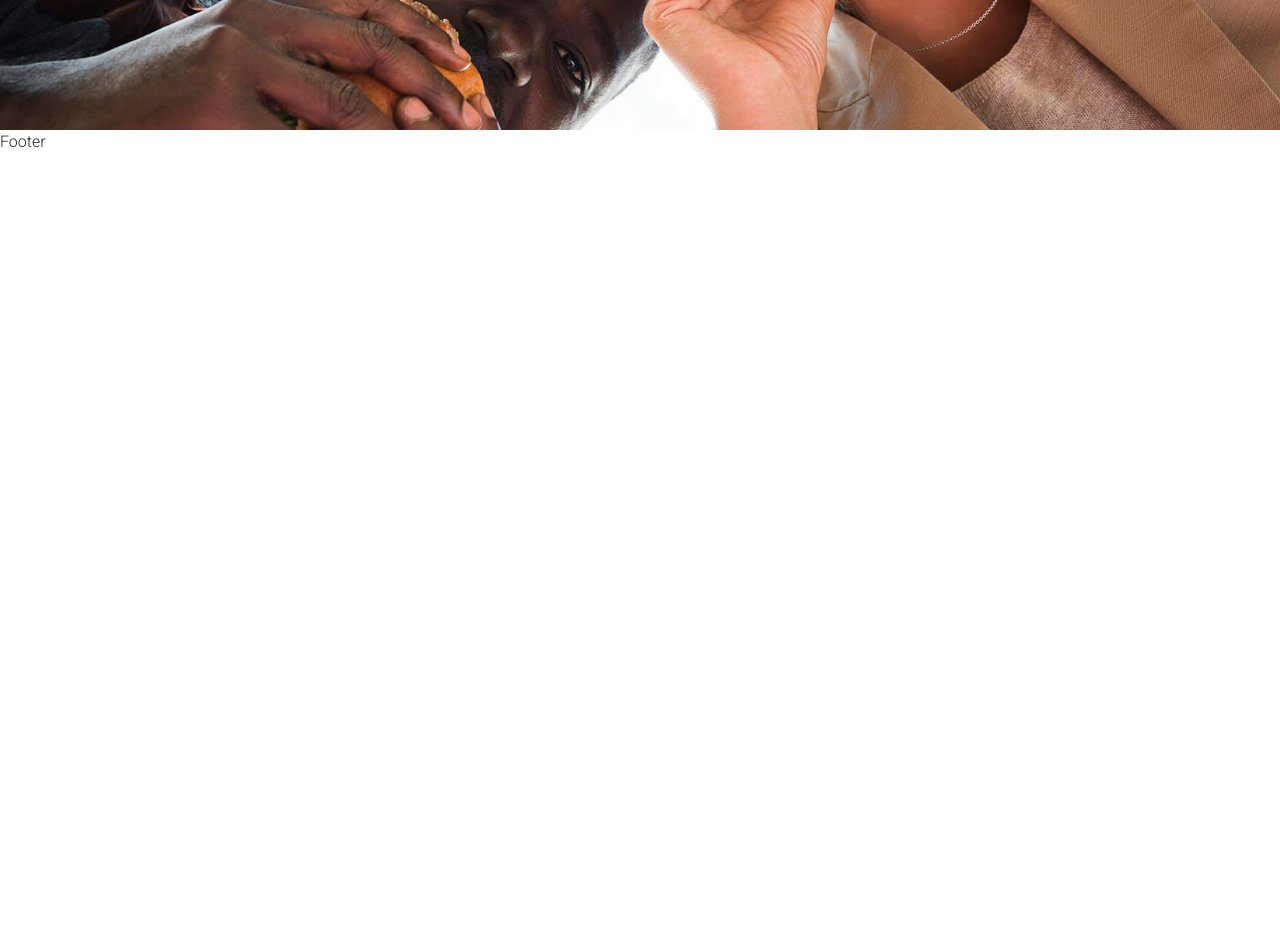
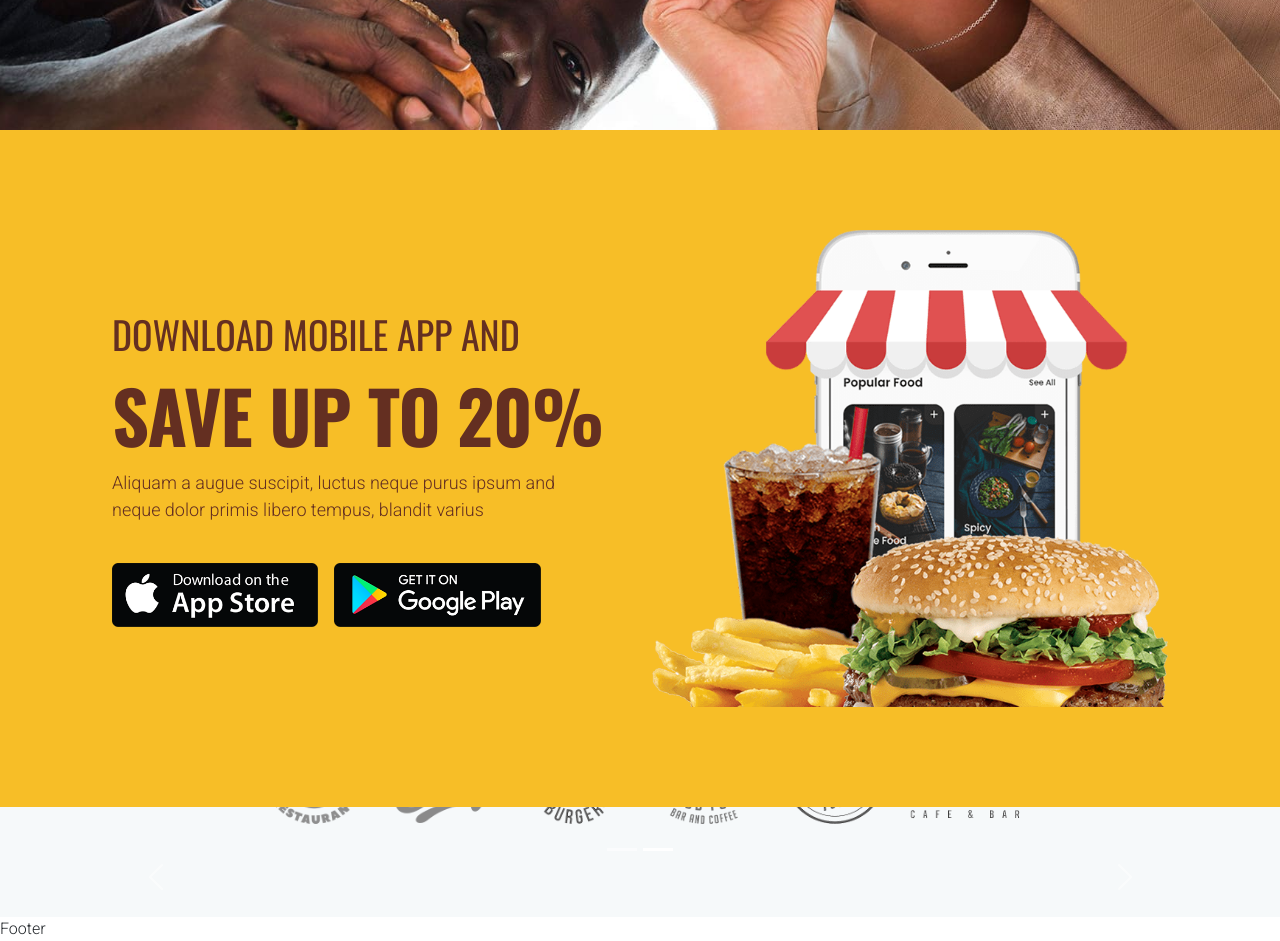
Before and after one commit to jigneshgit935/Burger-Ordering-WebApp-ReactJS, a React (Create React App) app: page / in a window 1280 px wide. Shown: the part 4980-5921 px from the top of the page. Before the commit the page ends 5134 px from the top, so only its background shows below. Built offline with nearby package versions, Linux system fonts and the light colour scheme.

Commit message:
shop promotion commited

```diff
--- a/src/pages/Home/Home.js
+++ b/src/pages/Home/Home.js
@@ -5,6 +5,7 @@ import '../../styles/HomeStyle.css';
 import Section2 from './Section2';
 import Section3 from './Section3';
 import Section4 from './Section4';
+import Section5 from './Section5';
 const Home = () => {
   return (
     <Layout>
@@ -18,8 +19,10 @@ const Home = () => {
       <Section3 />
 
       {/* Home Section Promotion */}
+      <Section4 />
 
-      <Section4 />
+      {/* Shop Section */}
+      <Section5 />
     </Layout>
   );
 };
--- /dev/null
+++ b/src/pages/Home/Section5.js
@@ -0,0 +1,113 @@
+import React from 'react';
+import { Carousel, Col, Container, Row } from 'react-bootstrap';
+import { Link } from 'react-router-dom';
+import StoreIos from '../../assets/shop/appstore.png';
+import StoreGoogle from '../../assets/shop/googleplay.png';
+import EShop from '../../assets/shop/e-shop.png';
+import Brand1 from '../../assets/brands/brand-11.png';
+import Brand2 from '../../assets/brands/brand-12.png';
+import Brand3 from '../../assets/brands/brand-13.png';
+import Brand4 from '../../assets/brands/brand-14.png';
+import Brand5 from '../../assets/brands/brand-15.png';
+import Brand6 from '../../assets/brands/brand-16.png';
+import Brand7 from '../../assets/brands/brand-17.png';
+import Brand8 from '../../assets/brands/brand-18.png';
+
+const Section5 = () => {
+  return (
+    <>
+      <section className="shop_section">
+        <Container>
+          <Row className="align-items-center">
+            <Col lg={6} className="text-center text-lg-start mb-5 mb-lg-0">
+              <h4>Download mobile App and</h4>
+              <h2>save up to 20%</h2>
+              <p>
+                Aliquam a augue suscipit, luctus neque purus ipsum and neque
+                dolor primis libero tempus, blandit varius
+              </p>
+
+              <Link to="/">
+                <img
+                  src={StoreIos}
+                  className="img-fluid me-3 store"
+                  alt="IOS"
+                />
+              </Link>
+              <Link to="/">
+                <img
+                  src={StoreGoogle}
+                  className="img-fluid me-3 store"
+                  alt="Android"
+                />
+              </Link>
+            </Col>
+
+            <Col lg={6}>
+              <img src={EShop} className="img-fluid" alt="e_shop" />
+            </Col>
+          </Row>
+        </Container>
+      </section>
+
+      <section className="brand_section">
+        <Container>
+          <Row>
+            <Carousel>
+              <Carousel.Item>
+                <Carousel.Caption>
+                  <div className="d-flex align-items-center justify-content-between">
+                    <div className="brand_img">
+                      <img src={Brand1} className="img-fluid" alt="brand-1" />
+                    </div>
+                    <div className="brand_img">
+                      <img src={Brand2} className="img-fluid" alt="brand-2" />
+                    </div>
+                    <div className="brand_img">
+                      <img src={Brand3} className="img-fluid" alt="brand-3" />
+                    </div>
+                    <div className="brand_img">
+                      <img src={Brand4} className="img-fluid" alt="brand-4" />
+                    </div>
+                    <div className="brand_img">
+                      <img src={Brand5} className="img-fluid" alt="brand-5" />
+                    </div>
+                    <div className="brand_img">
+                      <img src={Brand6} className="img-fluid" alt="brand-6" />
+                    </div>
+                  </div>
+                </Carousel.Caption>
+              </Carousel.Item>
+              <Carousel.Item>
+                <Carousel.Caption>
+                  <div className="d-flex align-items-center justify-content-between">
+                    <div className="brand_img">
+                      <img src={Brand3} className="img-fluid" alt="brand-3" />
+                    </div>
+                    <div className="brand_img">
+                      <img src={Brand4} className="img-fluid" alt="brand-4" />
+                    </div>
+                    <div className="brand_img">
+                      <img src={Brand5} className="img-fluid" alt="brand-5" />
+                    </div>
+                    <div className="brand_img">
+                      <img src={Brand6} className="img-fluid" alt="brand-6" />
+                    </div>
+                    <div className="brand_img">
+                      <img src={Brand7} className="img-fluid" alt="brand-7" />
+                    </div>
+                    <div className="brand_img">
+                      <img src={Brand8} className="img-fluid" alt="brand-8" />
+                    </div>
+                  </div>
+                </Carousel.Caption>
+              </Carousel.Item>
+            </Carousel>
+          </Row>
+        </Container>
+      </section>
+    </>
+  );
+};
+
+export default Section5;
--- a/src/styles/HomeStyle.css
+++ b/src/styles/HomeStyle.css
@@ -264,6 +264,55 @@
   }
 }
 
+/* Home Shop */
+
+.shop_section {
+  padding: 100px;
+  background: var(--yellow);
+}
+
+.shop_section h4 {
+  font-size: 2.375rem;
+  font-weight: 400;
+  color: var(--bg-coffee);
+}
+
+.shop_section h2 {
+  font-size: 4.5rem;
+  font-weight: 700;
+  letter-spacing: -1px;
+  color: var(--bg-coffee);
+}
+
+.shop_section p {
+  font-size: 1.125rem;
+  padding-right: 10%;
+  color: var(--bg-coffee);
+  margin-bottom: 40px;
+}
+
+.shop_section .store {
+  max-width: 40%;
+}
+
+.shop_section .e_shop {
+  text-align: center;
+}
+
+.brand_section {
+  padding: 70px 0 40px;
+  background: var(--light-grey);
+  overflow: hidden;
+}
+
+.brand_section .brand_img {
+  width: 180px;
+  height: auto;
+}
+
+.carousel.slide .carousel-inner {
+  overflow: unset;
+}
 /* media query mobiles */
 @media (max-width: 767px) {
   /* Home Hero1.0 */
```
